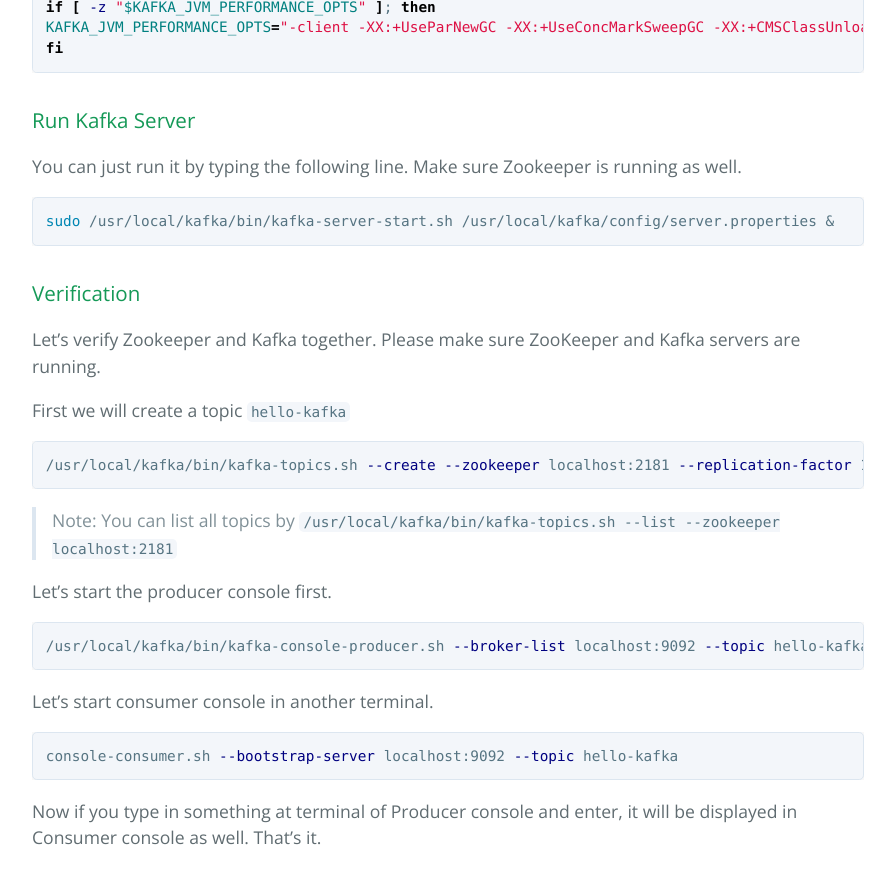
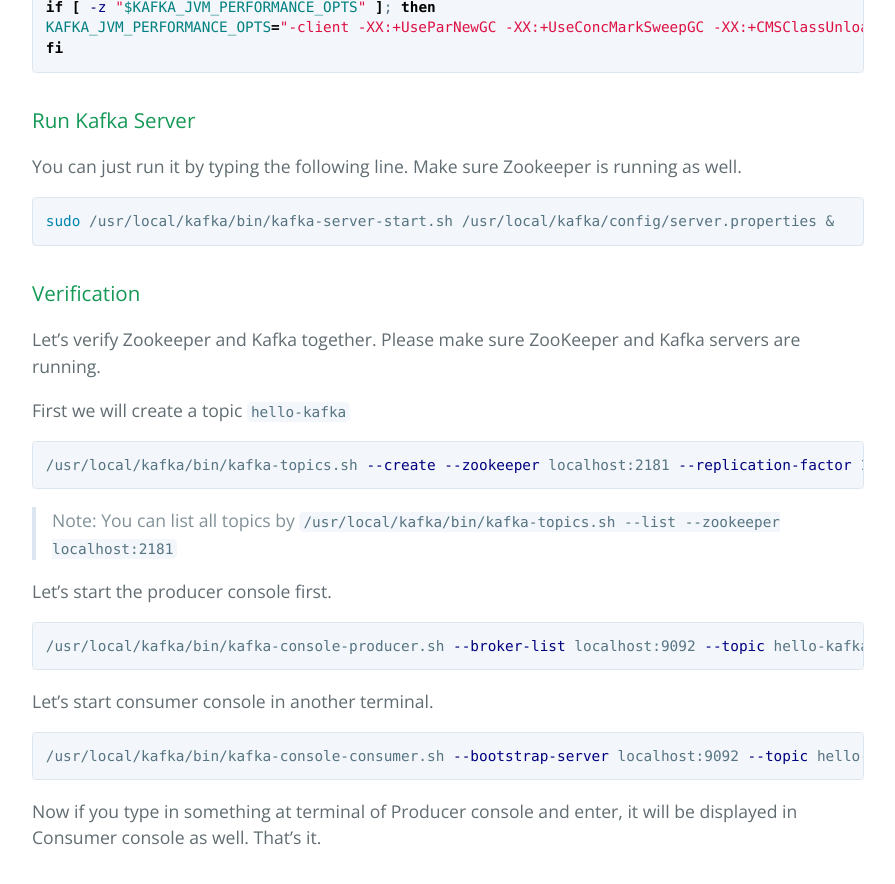
Before and after one commit to aknay/aknay.github.io, a Jekyll site: the page built from _posts/2017-05-11-how-to-install-zookeeper-and-kafka-in-raspberry-pi-3.markdown, in a window 1280 px wide and 900 px high, scrolled down 2651 px. Shown: the top 884 px of the window, without its empty margins (192-1087 px from the left). Built offline with Jekyll 4.4.1, drawn with Linux system fonts in a browser that asks for light colours.

Commit message:
amend: kafka consumer command line

````diff
--- a/_posts/2017-05-11-how-to-install-zookeeper-and-kafka-in-raspberry-pi-3.markdown
+++ b/_posts/2017-05-11-how-to-install-zookeeper-and-kafka-in-raspberry-pi-3.markdown
@@ -137,7 +137,7 @@
 
 Let's start consumer console in another terminal.
 ```sh
-console-consumer.sh --bootstrap-server localhost:9092 --topic hello-kafka
+/usr/local/kafka/bin/kafka-console-consumer.sh --bootstrap-server localhost:9092 --topic hello-kafka
 ```
 
 Now if you type in something at terminal of Producer console and enter, it will be displayed in Consumer console as well. That's it.
````
